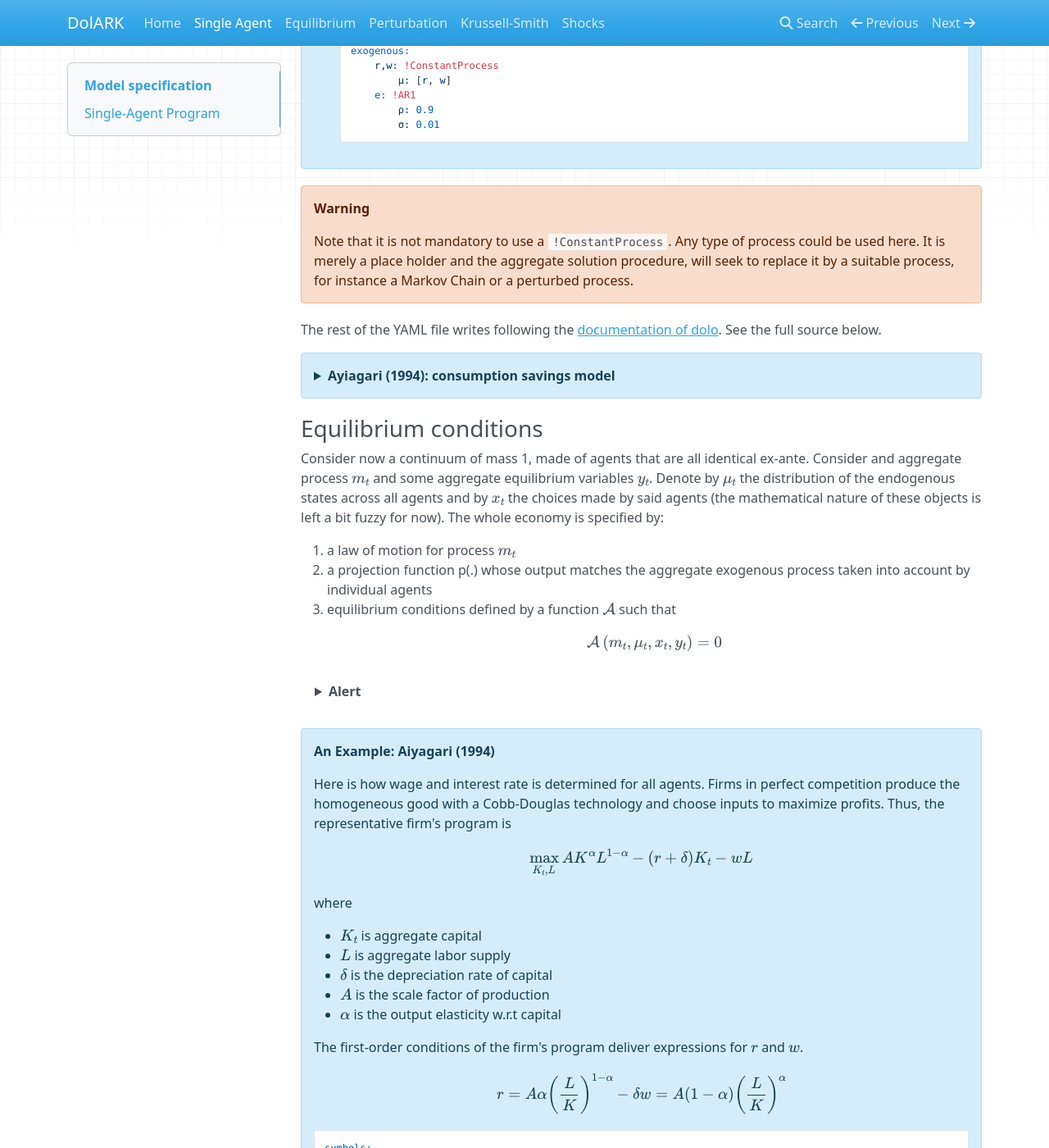
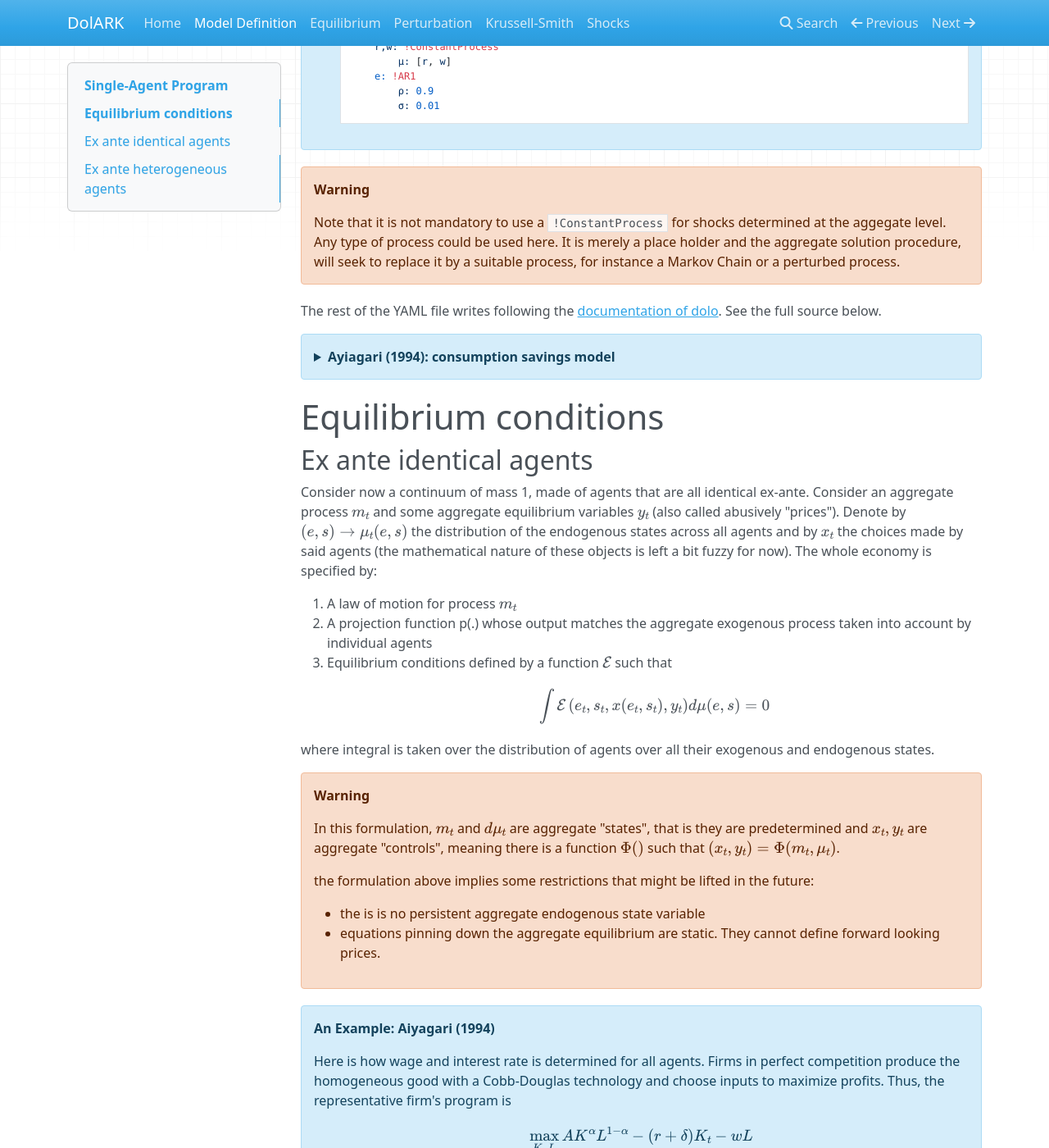
Before and after one commit to EconForge/dolark.py, an MkDocs documentation site: the page built from docs/single_agent.md, in a window 1280 px wide and 1400 px high, scrolled down 1898 px. Shown: the whole window at 82% size. Built offline with MkDocs 1.6.1, drawn with Linux system fonts in a browser that asks for light colours; nearby versions of some CDN libraries; formulas are drawn with MathJax 3; a script that is not in the unit is left out; some of the changed text lies outside the part shown.

Commit message:
DOC: some more writing

````diff
--- a/docs/single_agent.md
+++ b/docs/single_agent.md
@@ -1,11 +1,7 @@
-# Model specification
-
-## Single-Agent Program
-
-
+# Single-Agent Program
 
 Recall the setup of a single-agent problem, as solved by
-[dolo](https://github.com/EconForge/dolo): agent $i$ attempts to control a stochastic process, driven by exogenous process $m_t$, by choosing decisions $x_t$ so that the evolution of the endogenous state is:
+[dolo](https://github.com/EconForge/dolo): an agent attempts to control a stochastic process, driven by exogenous process $m_t$, by choosing decisions $x_t$ so that the evolution of the endogenous state is:
 
 $$s_t = g(e_{t-1}, s_{t-1}, x_{t-1}, e_t)$$
 
@@ -45,9 +41,9 @@ for some known function $f$, called arbitrage function. Optimal choice is functi
     ```
 
 
-In Dolark, the behaviour of each agent is defined by the exact same functions $f$ and $g$, with a small modification to the way the exogenous process is modeled. We assume there is a state of the world $ω_t$, whose stochastic process is known to the agent, and a projection function $p()$ which defines relevant exogenous states of the agent: $m_t=p(ω_t)$. Since $ω_t$ is required to predict $\omega_{t+1}$, the optimality condition becomes:
+In Dolark, the behaviour of each agent is defined by the exact same functions $f$ and $g$, with a small modification to the way the exogenous process is modeled. We assume there is a state of the world $ω_t$, whose stochastic process is known to the agent, and a projection function $p()$ which defines relevant exogenous states of the agent: $e_t=p(ω_t)$. Since $ω_t$ is required to predict $\omega_{t+1}$, the optimality condition becomes:
 
-$$E_{\color{\red}{ω_{t+1}}|\color{\red}{ω_t}} = \left[ f(m_t, s_t, x_t, m_{t+1}, s_{t+1}, x_{t+1})\right]$$
+$$E_{\color{\red}{ω_{t+1}}|\color{\red}{ω_t}} = \left[ f(e_t, s_t, x_t, e_{t+1}, s_{t+1}, x_{t+1})\right]$$
 
 or
 
@@ -83,7 +79,7 @@ Variables appearing in the agent's program, which are determined by market inter
     ```
 
 !!! warning
-    Note that it is not mandatory to use a `!ConstantProcess`. Any type of process could be used
+    Note that it is not mandatory to use a `!ConstantProcess` for shocks determined at the aggegate level. Any type of process could be used
     here. It is merely a place holder and the aggregate solution procedure, will seek to replace it by a suitable process, for instance a Markov Chain or a perturbed process.
 
 The rest of the YAML file writes following the [documentation of dolo](https://dolo.readthedocs.io/en/latest/). See the full source below.
@@ -130,19 +126,29 @@ The rest of the YAML file writes following the [documentation of dolo](https://d
             orders: [30]
     ```
 
-### Equilibrium conditions
+# Equilibrium conditions
 
-Consider now a continuum of mass 1, made of agents that are all identical ex-ante.  Consider and aggregate process $m_t$ and some aggregate equilibrium variables $y_t$. Denote by $\mu_t$ the distribution of the endogenous states across all agents and by $x_t$ the choices made by said agents (the mathematical nature of these objects is left a bit fuzzy for now). The whole economy is specified by:
+## Ex ante identical agents
 
-1. a law of motion for process $m_t$
-2. a projection function p(.) whose output matches the aggregate exogenous process taken into account by individual agents
-3. equilibrium conditions defined by a function $\mathcal{A}$ such that
+Consider now a continuum of mass 1, made of agents that are all identical ex-ante.  Consider an aggregate process $m_t$ and some aggregate equilibrium variables $y_t$ (also called abusively "prices"). Denote by $(e,s)\rightarrow\mu_t(e,s)$ the distribution of the endogenous states across all agents and by $x_t$ the choices made by said agents (the mathematical nature of these objects is left a bit fuzzy for now). The whole economy is specified by:
 
-    $$\mathcal{A}\left(m_t, μ_t, x_t, y_t\right) = 0$$
+1. A law of motion for process $m_t$
+2. A projection function p(.) whose output matches the aggregate exogenous process taken into account by individual agents
+3. Equilibrium conditions defined by a function $\mathcal{E}$ such that
 
-??? alert
+    $$\int \mathcal{E}\left(e_t, s_t, x(e_t,s_t), y_t\right) d \mu(e,s)= 0$$
 
-    Not happy at all with these notations.
+where integral is taken over the distribution of agents over all their exogenous and endogenous states.
+
+
+!!! warning
+
+    In this formulation, $m_t$ and $d \mu_t$ are aggregate "states", that is they are predetermined and $x_t,y_t$ are aggregate "controls", meaning there is a function $\Phi()$ such that $(x_t,y_t)=\Phi(m_t,\mu_t)$.
+
+    the formulation above implies some restrictions that might be lifted in the future:
+
+    - the is is no persistent aggregate endogenous state variable
+    - equations pinning down the aggregate equilibrium are static. They cannot define forward looking prices.
 
 !!!note "An Example: Aiyagari (1994)"
 
@@ -195,8 +201,30 @@ Consider now a continuum of mass 1, made of agents that are all identical ex-ant
 
     Note the familiarity with the one-agent problem: symbols, calibration of parameters, and definition of exogenous shocks, are defined in exactly the same way.
 
-    It is not necessary to redefine variables that were defined in the agent's program. All these variables are recognized and implicitly indexed. For instance `a`, which was defined in the preceding section, implicitly stands for $a_i$.
+    It is not necessary to redefine variables that were defined in the agent's program. All these variables are recognized and implicitly indexed. For instance `a`, which was defined in the preceding section and is implicitly with the agents distribution.
 
-    Also, the equilibrium condition implicitly features an integration over all agents, so that `K=k` is intepreted as:
+    Also, the equilibrium condition implicitly features an integration over all agents, so that `K=a` is intepreted as:
 
-    $$K_t = \int_i a_{i,t}$$
+    $$K_t = \int_{e,s} a(e,s) dμ_t(e,s)$$
+
+## Ex ante heterogeneous agents
+
+DolARK allows to define models where one or many parameters of one agent's program
+is heterogenous, and distributed after some distribution. This is done by adding a special `distribution` section.
+
+!!! note
+
+    To model heterogeneity in the discount factor, add a distribution section:
+    ```
+    distribution:
+        β: !Uniform
+            a: 0.95
+            b: 0.96
+    ```
+
+    The effect of this section will be to instruct dolark to solve for several agents problem for different values of $\beta$ that approximate distribution $\beta$
+
+??? attention
+
+    There is a second experimental way to model heterogeneity: to treat the heterogenous parameter
+    as a persistent shock. To implement it, the agent's problem needs to feature this shock as the first exogenous shock. Note that it can create subtle timing inconsistencies in the model. For instance symbol `\beta` would be taken as representing `β_t` which might not be allowed for certain equations specifications. (transitions and arbitrage equations should be fine)
--- a/mkdocs.yml
+++ b/mkdocs.yml
@@ -5,7 +5,7 @@ theme:
 
 nav:
     - Home: index.md
-    - Single Agent: single_agent.md
+    - Model Definition: single_agent.md
     - Equilibrium: equilibrium.md
     - Perturbation: perturbation.md
     - Krussell-Smith: krussell_smith.md
````
Also changed, not shown: docs/perturbation.md (+40 -0 lines).
